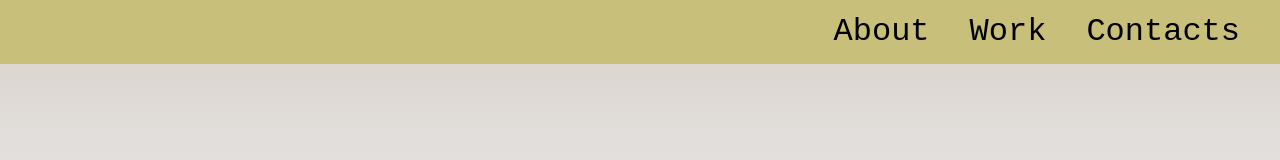
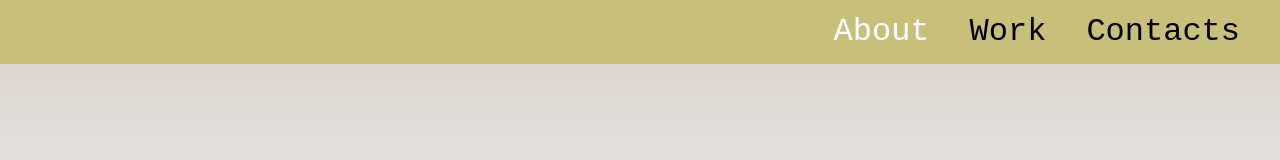
Before and after one commit to ahoymarcus/redux-reactjs-personal-portfolio-webpage, a React (Create React App) app: page / in a window 1280 px wide. In both pictures the pointer is over the link "About". Shown: the top 160 px of the page. Built offline with nearby package versions, Linux system fonts and the light colour scheme.

Commit message:
Inserir mudanca de cor no estilo de hover para link em Navbar.

```diff
--- a/src/components/Navbar.css
+++ b/src/components/Navbar.css
@@ -16,3 +16,7 @@ nav#navbar p {
 nav#navbar a {
 	color: inherit;
 }
+
+nav#navbar a:hover {
+	color: white;
+}
```
